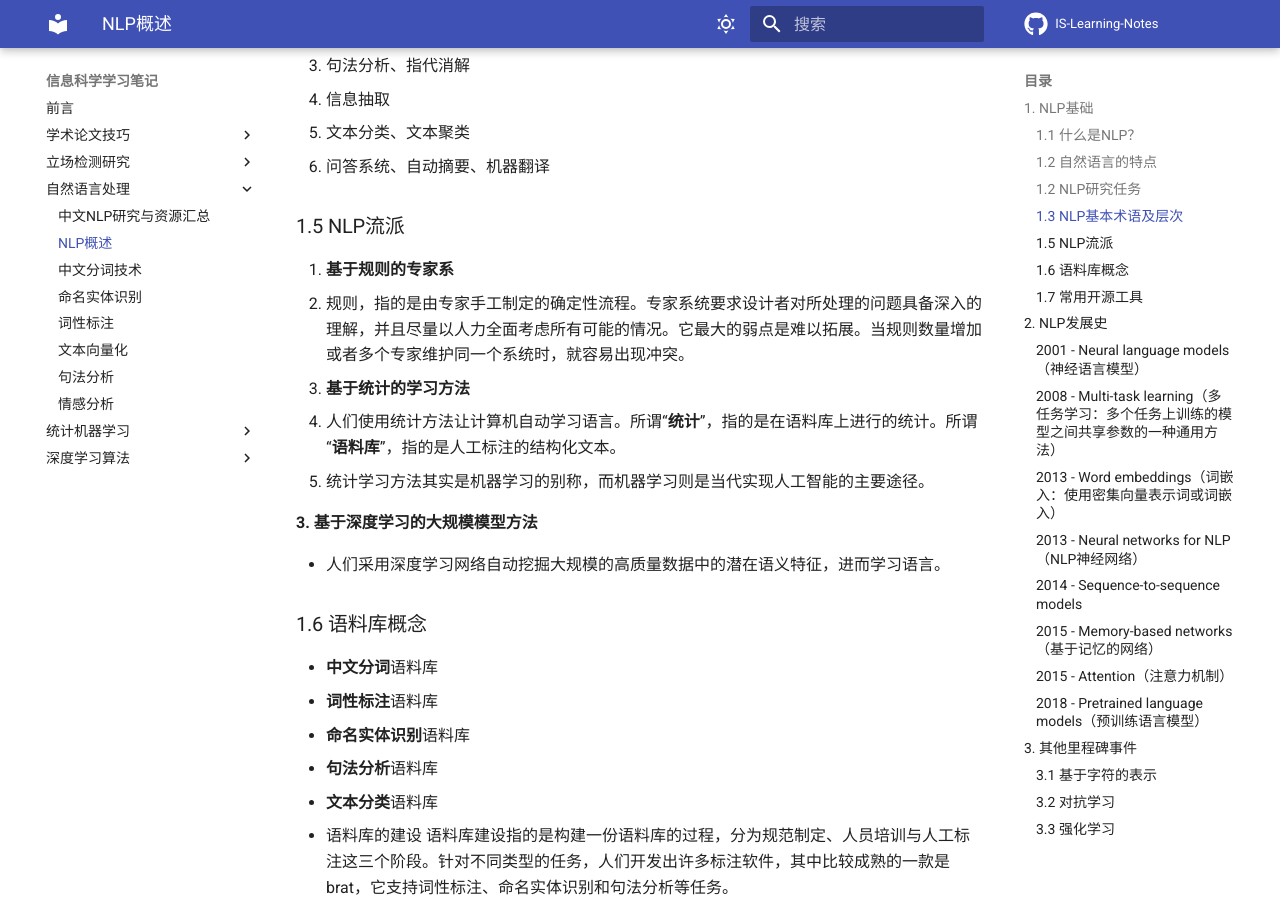
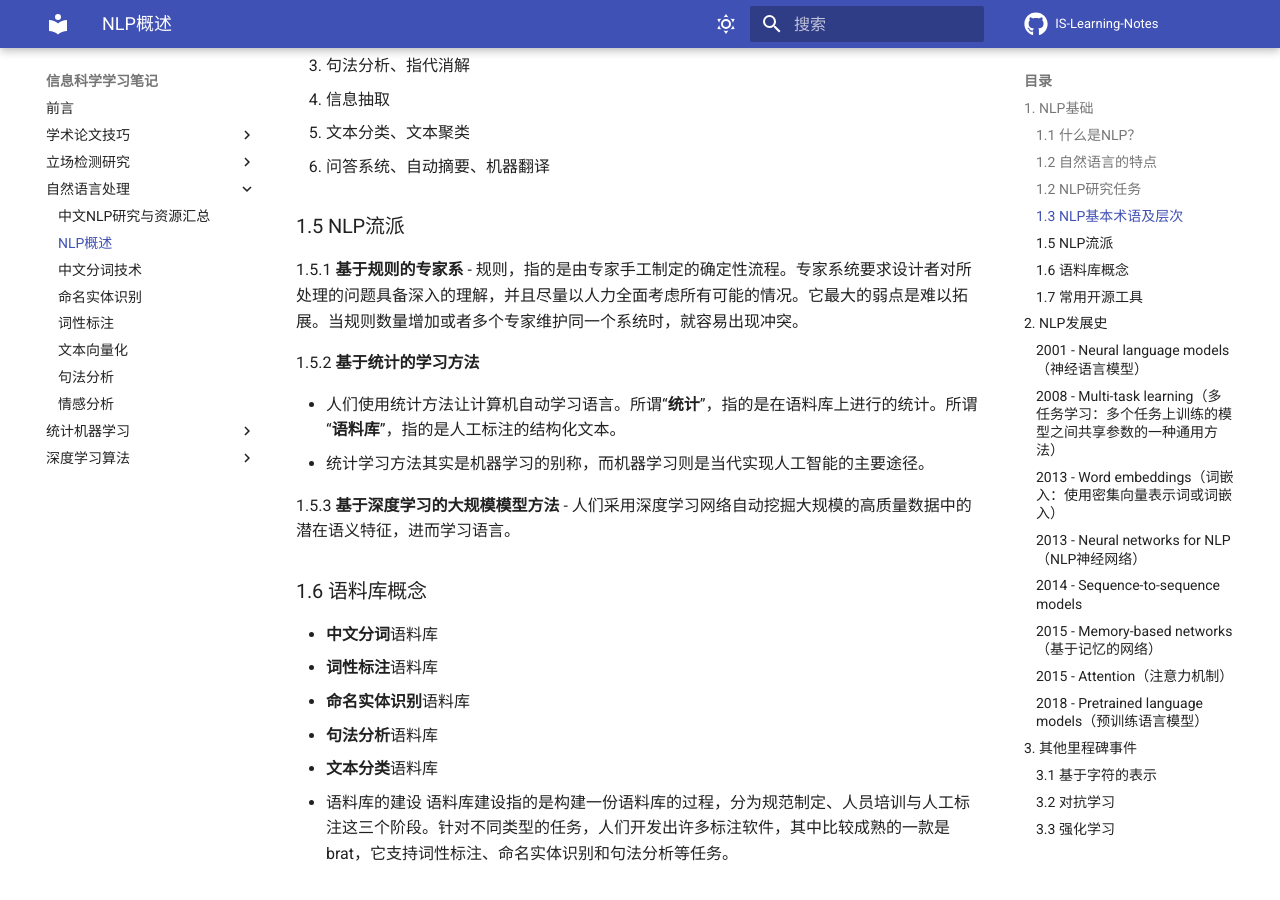
Before and after one commit to junchaoIU/NLP-Learning-Notes, an MkDocs documentation site: the page built from docs/自然语言处理/NLP概述/NLP概述.md, in a window 1280 px wide and 900 px high, scrolled down 1719 px. Built offline with MkDocs 1.6.1 and Material for MkDocs 9.7.7, drawn with Linux system fonts in a browser that asks for light colours; comment, search, counter and statistics services are not loaded.

Commit message:
fix layout

```diff
--- a/docs/自然语言处理/NLP概述/NLP概述.md
+++ b/docs/自然语言处理/NLP概述/NLP概述.md
@@ -34,17 +34,17 @@
 5. 文本分类、文本聚类
 6. 问答系统、自动摘要、机器翻译
 ### 1.5 NLP流派
-1. **基于规则的专家系**
+1.5.1 **基于规则的专家系**
 - 规则，指的是由专家手工制定的确定性流程。专家系统要求设计者对所处理的问题具备深入的理解，并且尽量以人力全面考虑所有可能的情况。它最大的弱点是难以拓展。当规则数量增加或者多个专家维护同一个系统时，就容易出现冲突。
 
-2. **基于统计的学习方法**
+1.5.2 **基于统计的学习方法**
 
 - 人们使用统计方法让计算机自动学习语言。所谓“**统计**”，指的是在语料库上进行的统计。所谓“**语料库**”，指的是人工标注的结构化文本。
 - 统计学习方法其实是机器学习的别称，而机器学习则是当代实现人工智能的主要途径。
 
-**3. 基于深度学习的大规模模型方法**
+1.5.3 **基于深度学习的大规模模型方法**
+- 人们采用深度学习网络自动挖掘大规模的高质量数据中的潜在语义特征，进而学习语言。
 
-- 人们采用深度学习网络自动挖掘大规模的高质量数据中的潜在语义特征，进而学习语言。
 ### 1.6 语料库概念
 - **中文分词**语料库
 - **词性标注**语料库
```
